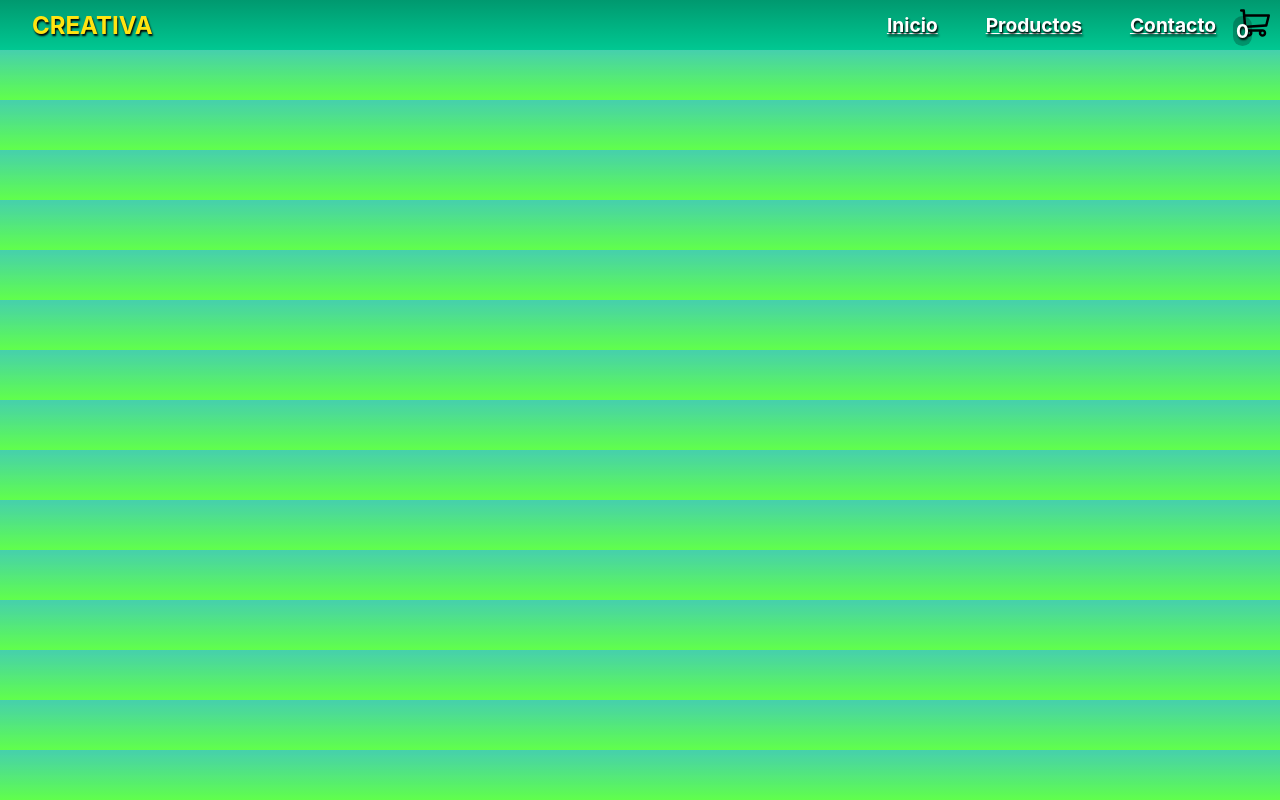
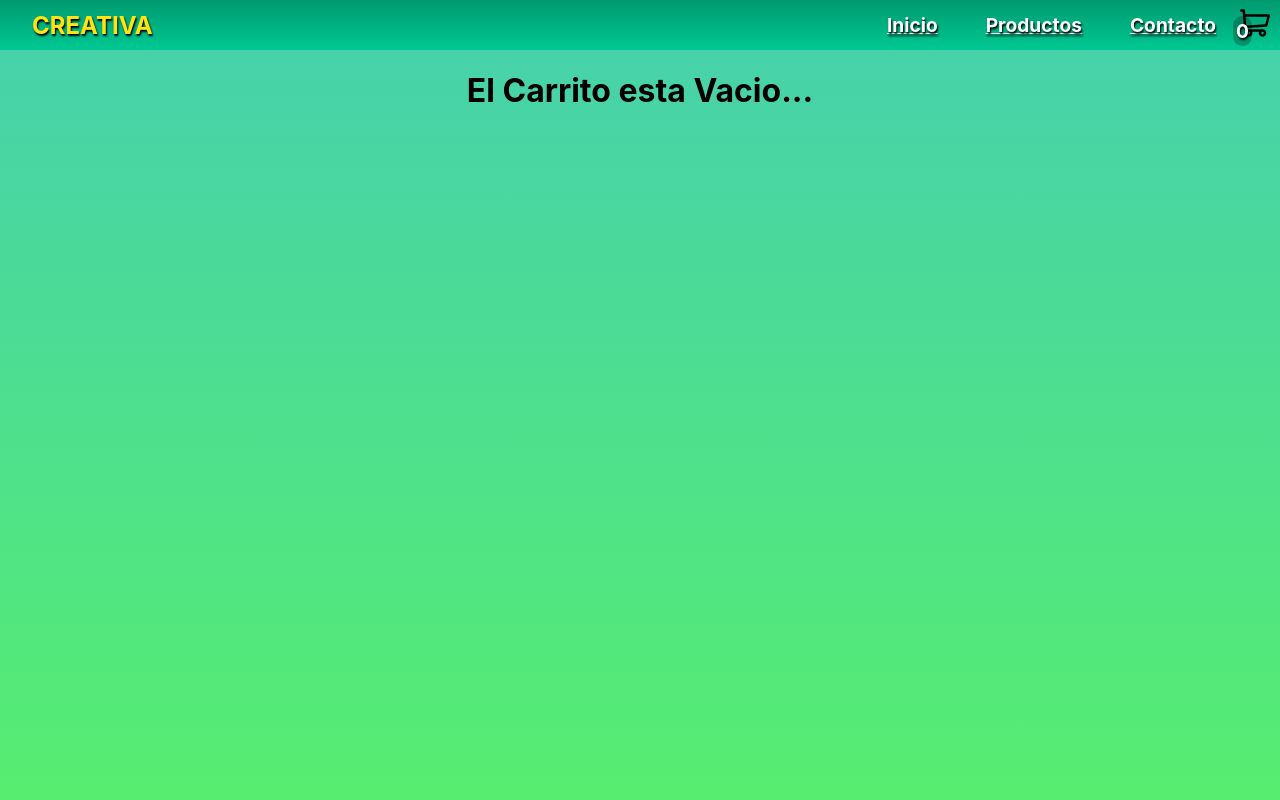
Before and after one commit to devraulp/creativaShopParedes, a React (Create React App) app: page /Cart in a window 1280 px wide. Shown: the top 800 px of the page. Built offline with nearby package versions, Linux system fonts and the light colour scheme.

Commit message:
carrito vacio

```diff
--- a/src/components/Cart/Cart.js
+++ b/src/components/Cart/Cart.js
@@ -1,4 +1,4 @@
-import { useContext, useState, useEffect} from "react"
+import { useContext, useState, useEffect } from "react"
 import { CartContext } from "../Context/cartContext";
 
 
@@ -6,13 +6,13 @@ import { CartContext } from "../Context/cartContext";
 
 export function Cart() {
 
-    const {cart} = useContext(CartContext)
-    const {quantity} = useContext(CartContext)
-    const {removeFromCart} = useContext(CartContext)
+    const { cart } = useContext(CartContext)
+    const { quantity } = useContext(CartContext)
+    const { removeFromCart } = useContext(CartContext)
 
     const [shop, setShop] = useState([])
 
-    useEffect (() => {
+    useEffect(() => {
         const showProducts = () => {
             setShop(cart)
         }
@@ -24,7 +24,10 @@ export function Cart() {
 
     return (
         <div>
-            {shop.map((item) => (
+            {shop ? (
+                <h1>El Carrito esta Vacio...</h1>
+            ) : (
+                shop.map((item) => (
                     <div className="Item">
                         <h2>{item.title}</h2>
                         <img src={item.pictureUrl} alt={item.pictureUrlAlt} />
@@ -33,7 +36,10 @@ export function Cart() {
                         <button onClick={() => removeFromCart(item.id)}>Eliminar</button>
                     </div>
                 )
-            )}
+                )
+            )
+            }
+
         </div>
     )
 
--- a/src/index.css
+++ b/src/index.css
@@ -1,4 +1,5 @@
 body {
+  height: 100vw;
   background-image: linear-gradient(rgba(0, 190, 143, 0.726),rgba(30, 255, 0, 0.705));
   margin: 0;
   font-family: -apple-system, BlinkMacSystemFont, 'Segoe UI', 'Roboto', 'Oxygen',
```
Lines whose indentation alone changed are shown as unchanged.
